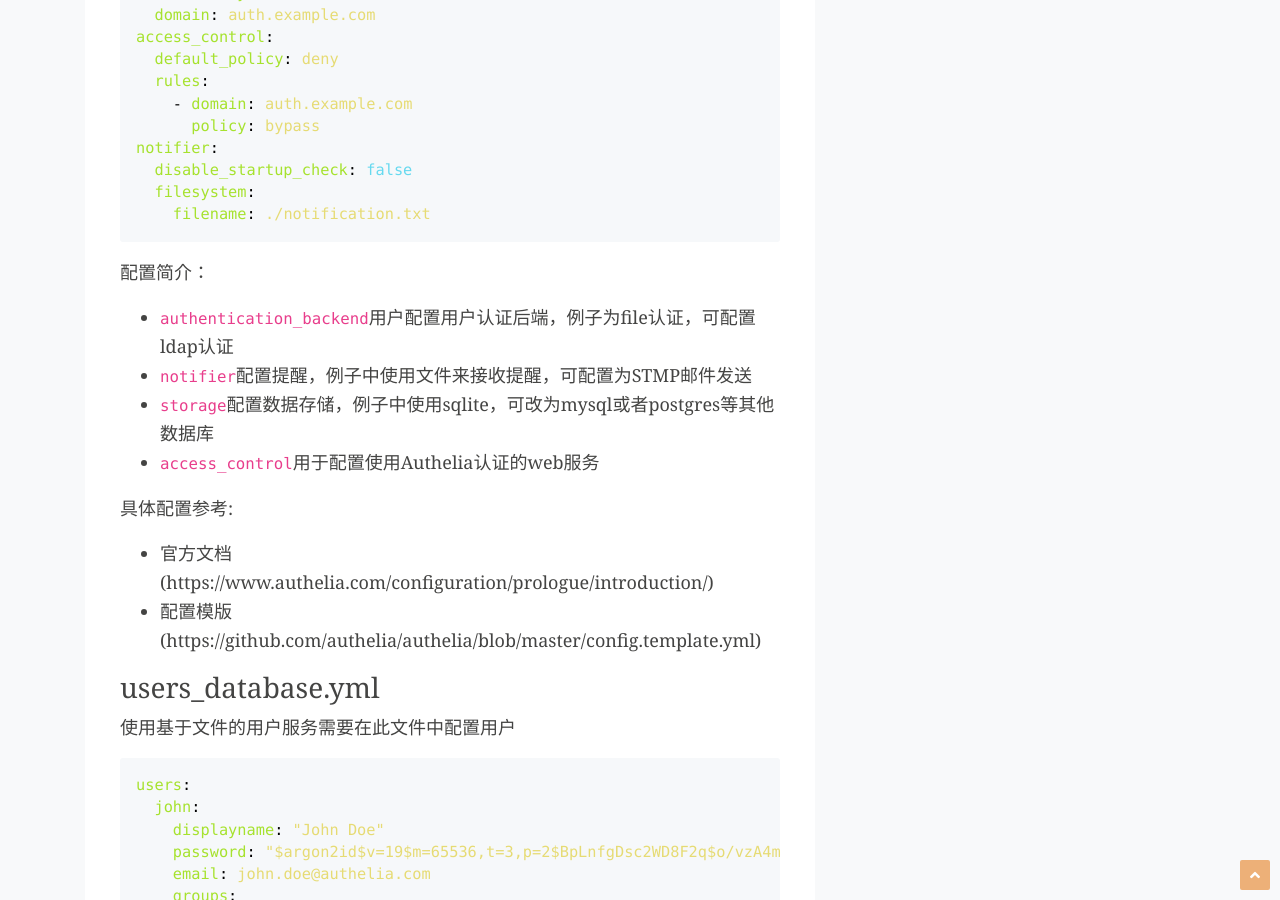
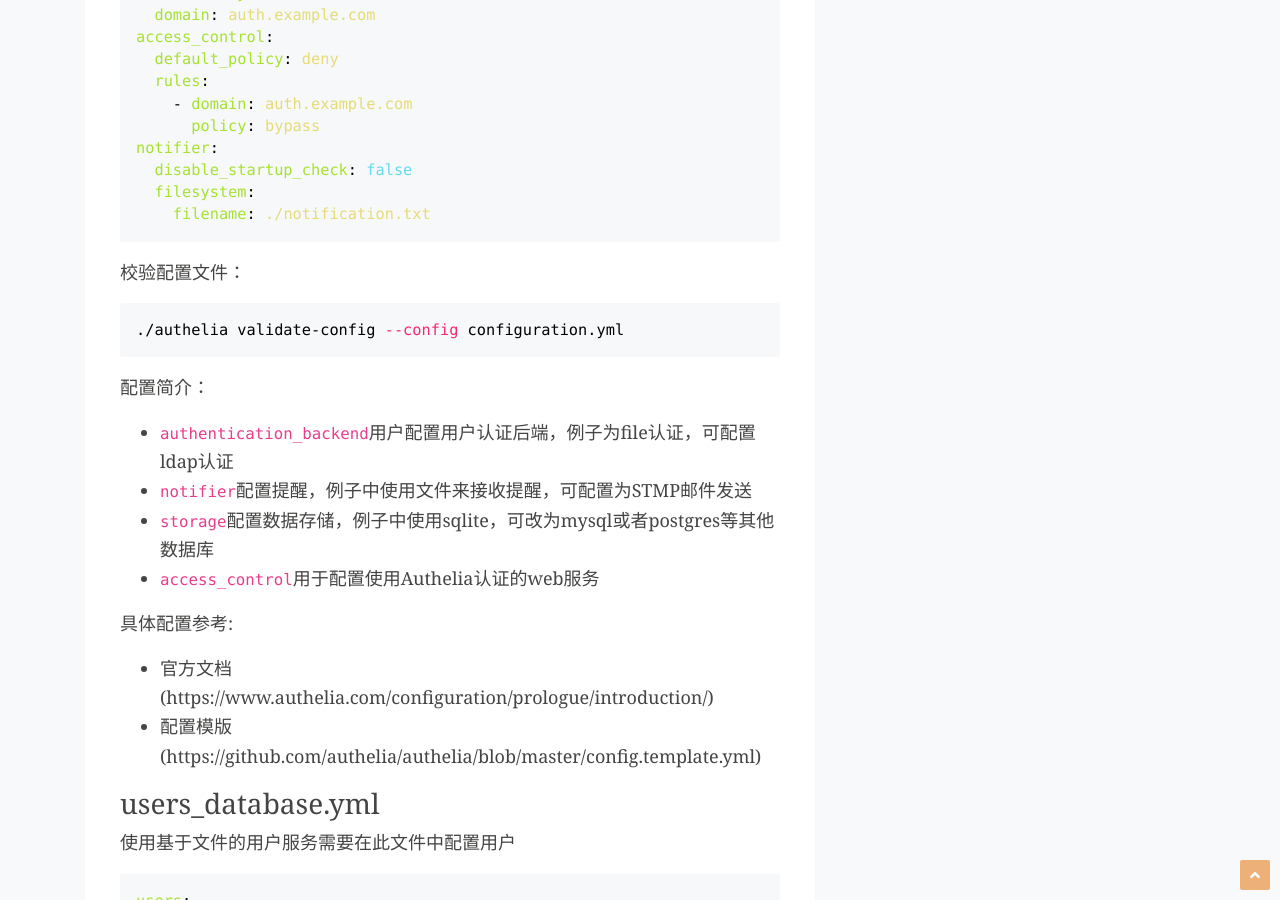
Before and after one commit to xubiaosunny/xubiaosunny.github.io, a Jekyll site: the page built from _posts/Ops/2022-08-10-authelia_deploy_gsc0.md, in a window 1280 px wide and 900 px high, scrolled down 1338 px. Built offline with Jekyll 4.4.1, drawn with Linux system fonts in a browser that asks for light colours; comment, search, counter and statistics services are not loaded.

Commit message:
Authelia统一认证服务部署

````diff
--- a/_posts/Ops/2022-08-10-authelia_deploy_gsc0.md
+++ b/_posts/Ops/2022-08-10-authelia_deploy_gsc0.md
@@ -63,6 +63,12 @@
   disable_startup_check: false
   filesystem:
     filename: ./notification.txt
+```
+
+校验配置文件：
+
+```bash
+./authelia validate-config --config configuration.yml
 ```
 
 配置简介：
````
